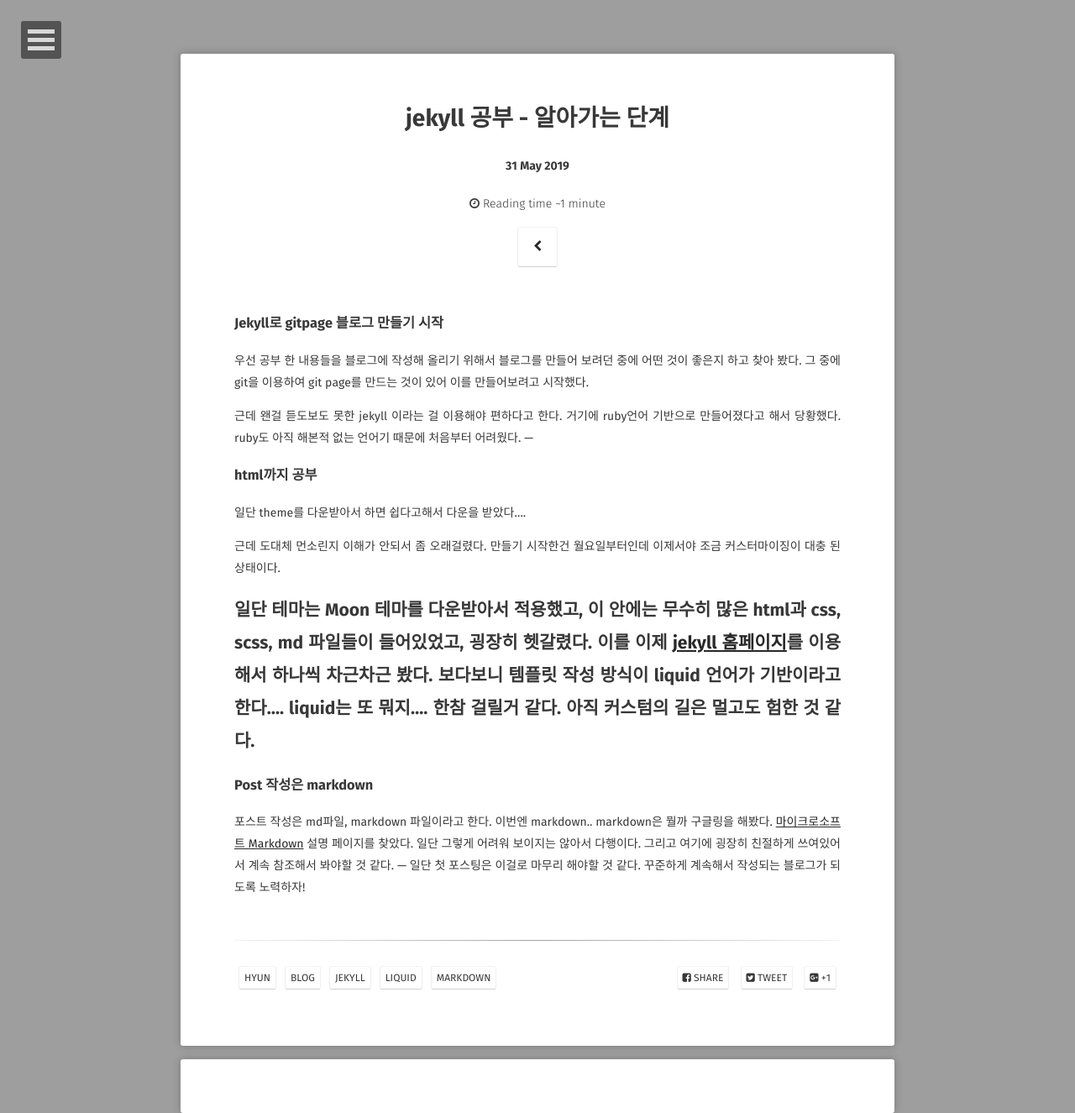
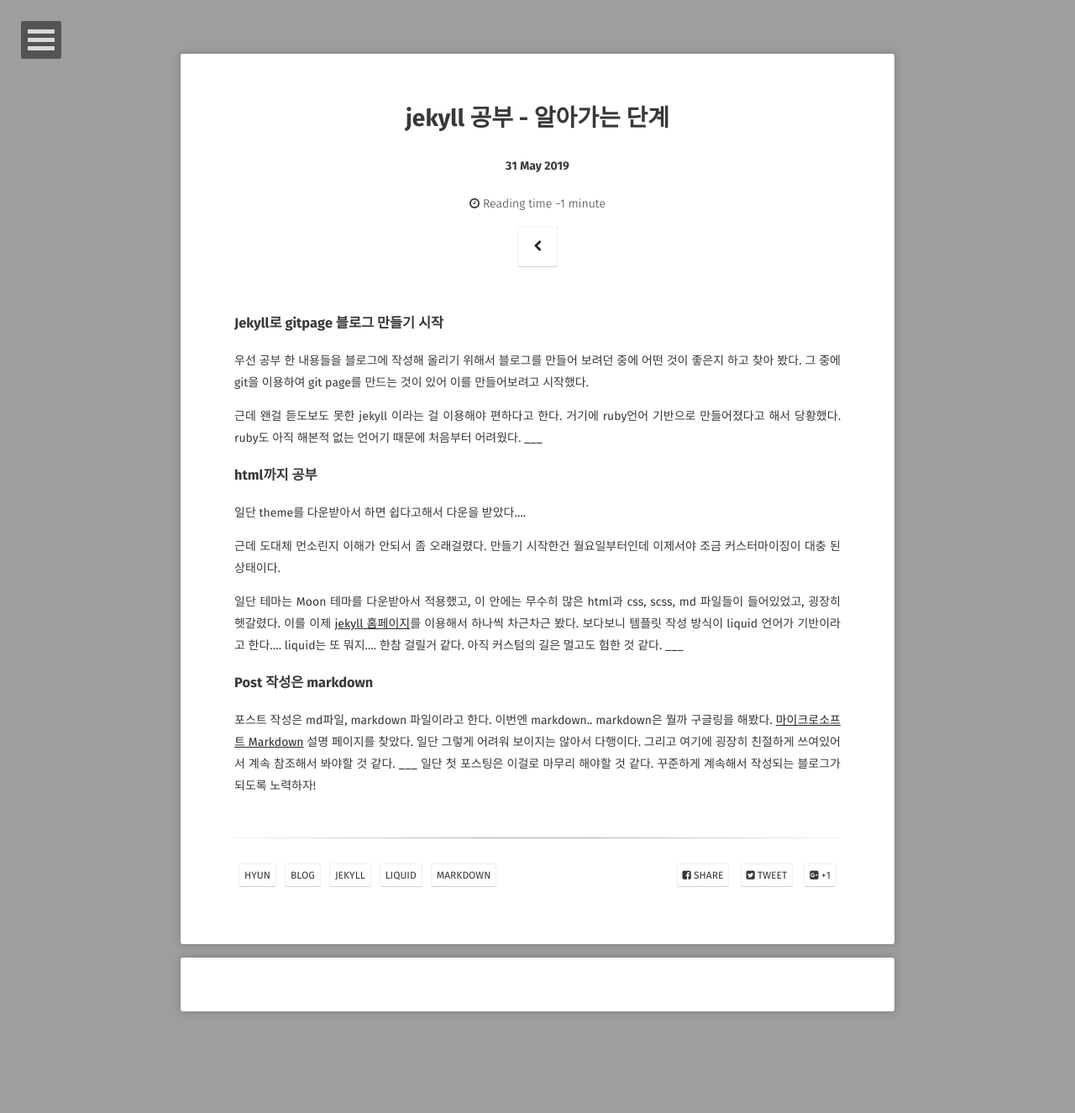
Before and after one commit to smilelife12/smilelife12.github.io, a Jekyll site: the page built from _posts/2019-05-31-studying-blog.md, in a window 1280 px wide. Shown: the whole page at 84% size. Built offline with Jekyll 4.4.1, drawn with Linux system fonts in a browser that asks for light colours; some web fonts are replaced; comment, search, counter and statistics services are not loaded; after the commit the page ends 1204 px from its top, so only the background shows below that.

```diff
--- a/_posts/2019-05-31-studying-blog.md
+++ b/_posts/2019-05-31-studying-blog.md
@@ -20,7 +20,7 @@ comments: true
 
 근데 왠걸 듣도보도 못한 jekyll 이라는 걸 이용해야 편하다고 한다.
 거기에 ruby언어 기반으로 만들어졌다고 해서 당황했다. ruby도 아직 해본적 없는 언어기 때문에 처음부터 어려웠다.
----
+___
 
 ### html까지 공부
 
@@ -29,12 +29,12 @@ comments: true
 근데 도대체 먼소린지 이해가 안되서 좀 오래걸렸다. 만들기 시작한건 월요일부터인데 이제서야 조금 커스터마이징이 대충 된 상태이다.
 
 일단 테마는 Moon 테마를 다운받아서 적용했고, 이 안에는 무수히 많은 html과 css, scss, md 파일들이 들어있었고, 굉장히 헷갈렸다. 이를 이제 [jekyll 홈페이지](https://jekyllrb-ko.github.io/)를 이용해서 하나씩 차근차근 봤다. 보다보니 템플릿 작성 방식이 liquid 언어가 기반이라고 한다.... liquid는 또 뭐지.... 한참 걸릴거 같다. 아직 커스텀의 길은 멀고도 험한 것 같다.
----
+___
 
 ### Post 작성은 markdown
 
 포스트 작성은 md파일, markdown 파일이라고 한다.
 이번엔 markdown.. markdown은 뭘까 구글링을 해봤다. [마이크로소프트 Markdown](https://docs.microsoft.com/ko-kr/contribute/how-to-write-use-markdown) 설명 페이지를 찾았다. 일단 그렇게 어려워 보이지는 않아서 다행이다. 그리고 여기에 굉장히 친절하게 쓰여있어서 계속 참조해서 봐야할 것 같다.
----
+___
 일단 첫 포스팅은 이걸로 마무리 해야할 것 같다.
 꾸준하게 계속해서 작성되는 블로그가 되도록 노력하자!
```
